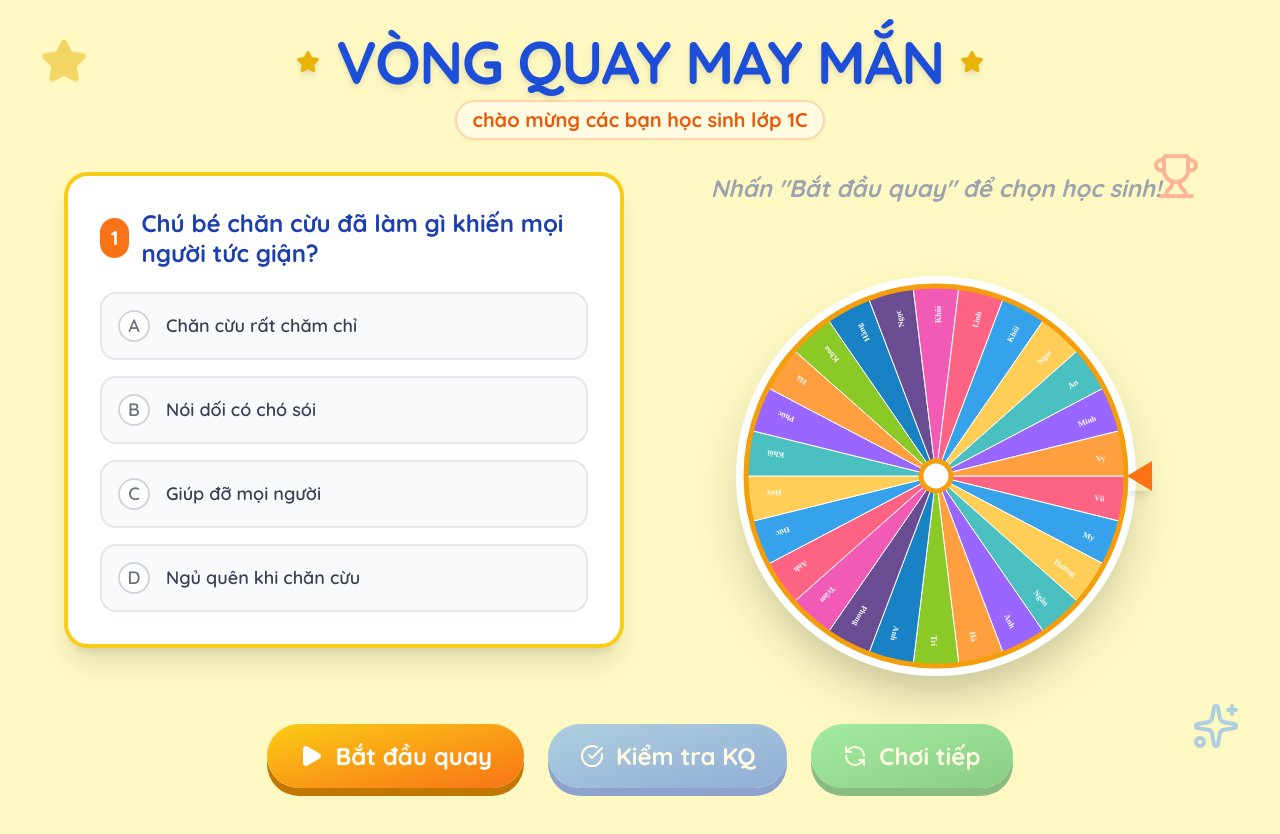
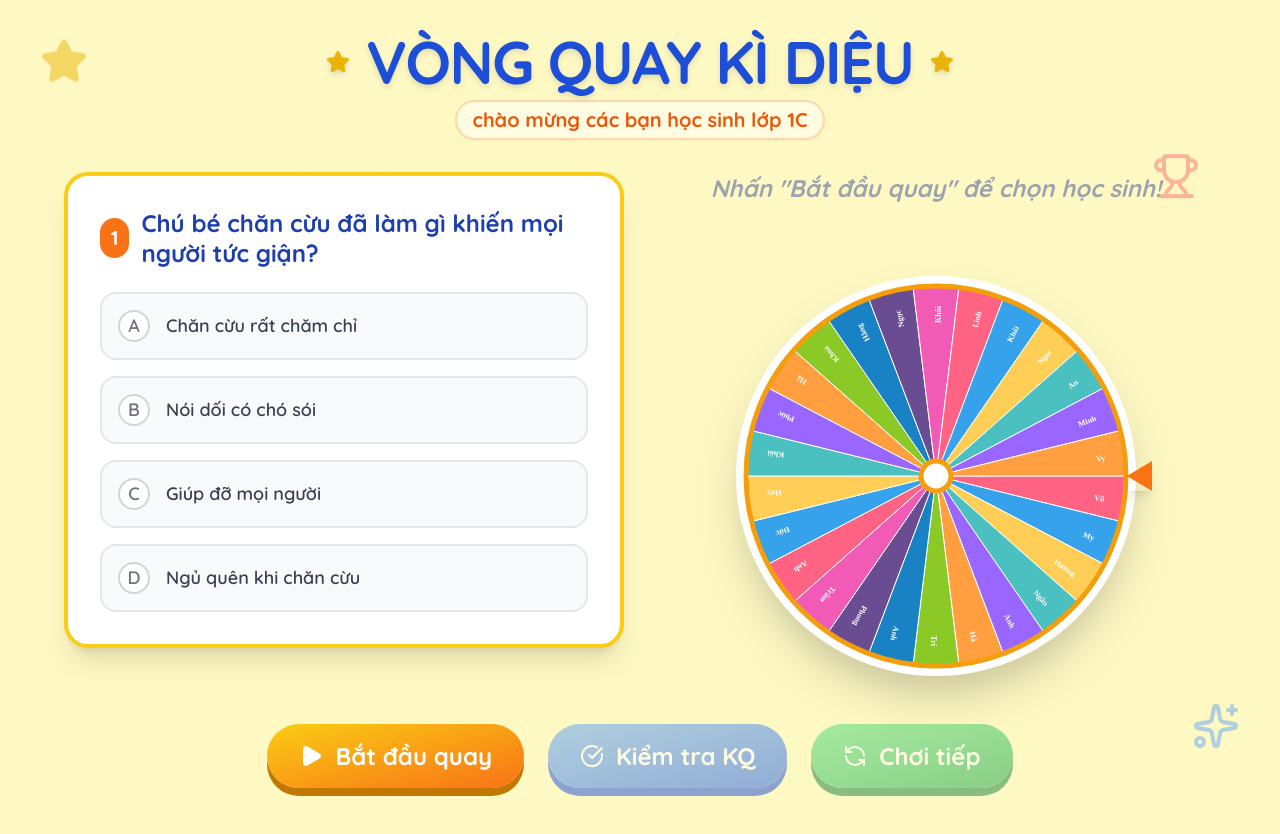
Before and after one commit to namlog-coder/VONG-QUAY-MAY-MAN, a React (Vite) app: page / in a window 1280 px wide. Shown: the top 834 px of the page. Built offline with nearby package versions, Linux system fonts and the light colour scheme.

Commit message:
Add files via upload

```diff
--- a/App.tsx
+++ b/App.tsx
@@ -60,7 +60,7 @@ const App: React.FC = () => {
       <header className="mb-8 text-center relative z-10">
         <h1 className="text-5xl md:text-6xl font-black text-blue-700 tracking-tight drop-shadow-md mb-2 flex items-center justify-center gap-4">
           <Star className="text-yellow-500 fill-yellow-500" />
-          VÒNG QUAY MAY MẮN
+          VÒNG QUAY KÌ DIỆU
           <Star className="text-yellow-500 fill-yellow-500" />
         </h1>
         <p className="text-xl font-bold text-orange-600 bg-white/50 inline-block px-4 py-1 rounded-full border-2 border-orange-200 shadow-sm">
--- a/index.html
+++ b/index.html
@@ -4,7 +4,7 @@
 <head>
     <meta charset="UTF-8">
     <meta name="viewport" content="width=device-width, initial-scale=1.0">
-    <title>Vòng Quay May Mắn - Lớp 1C</title>
+    <title>Vòng Quay Kì Diệu - Lớp 1C</title>
     <script src="https://cdn.tailwindcss.com"></script>
     <link href="https://fonts.googleapis.com/css2?family=Quicksand:wght@400;600;700&display=swap" rel="stylesheet">
     <style>
--- a/metadata.json
+++ b/metadata.json
@@ -1,5 +1,5 @@
 {
-  "name": "Vòng Quay May Mắn - Lớp 1C",
+  "name": "Vòng Quay Kì Diệu - Lớp 1C",
   "description": "Một trò chơi học tập tương tác vui nhộn dành cho học sinh lớp 1C, kết hợp vòng quay chọn tên học sinh và các câu hỏi trắc nghiệm Toán học.",
   "requestFramePermissions": []
 }
```
